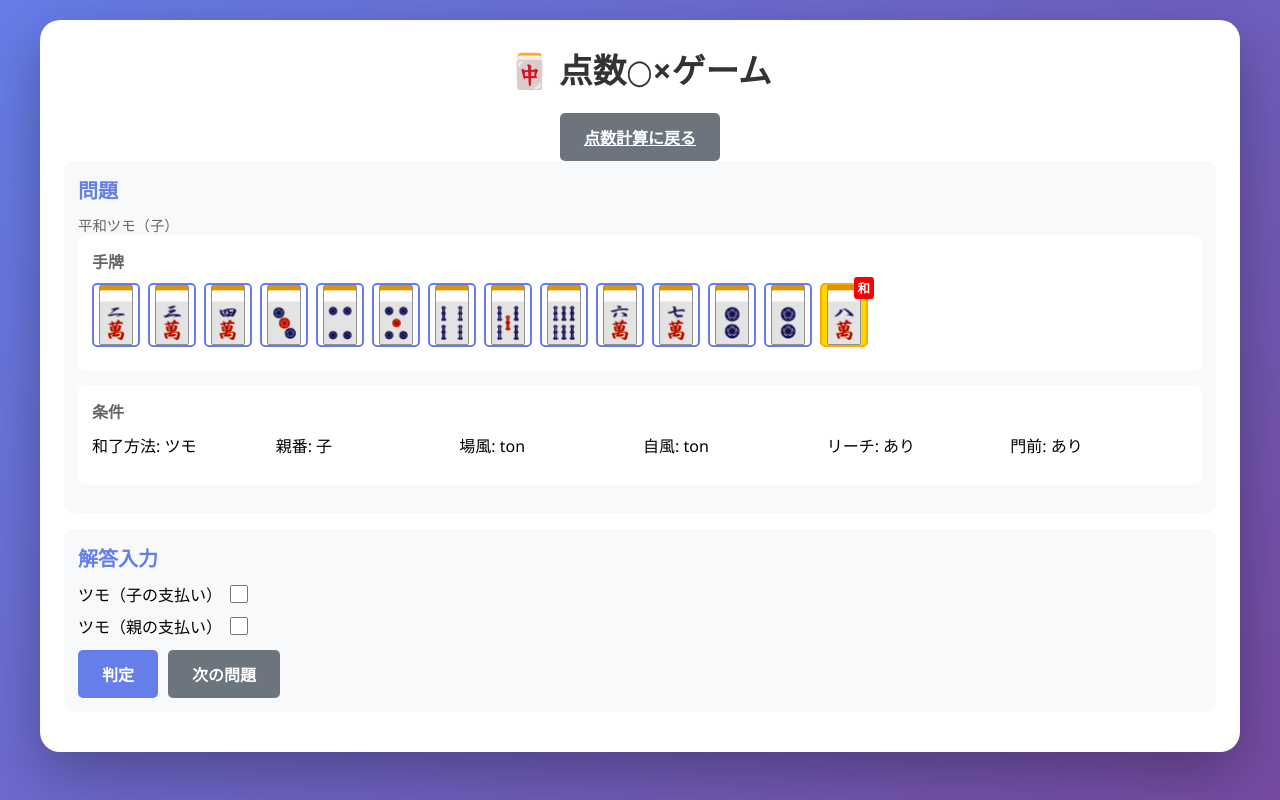
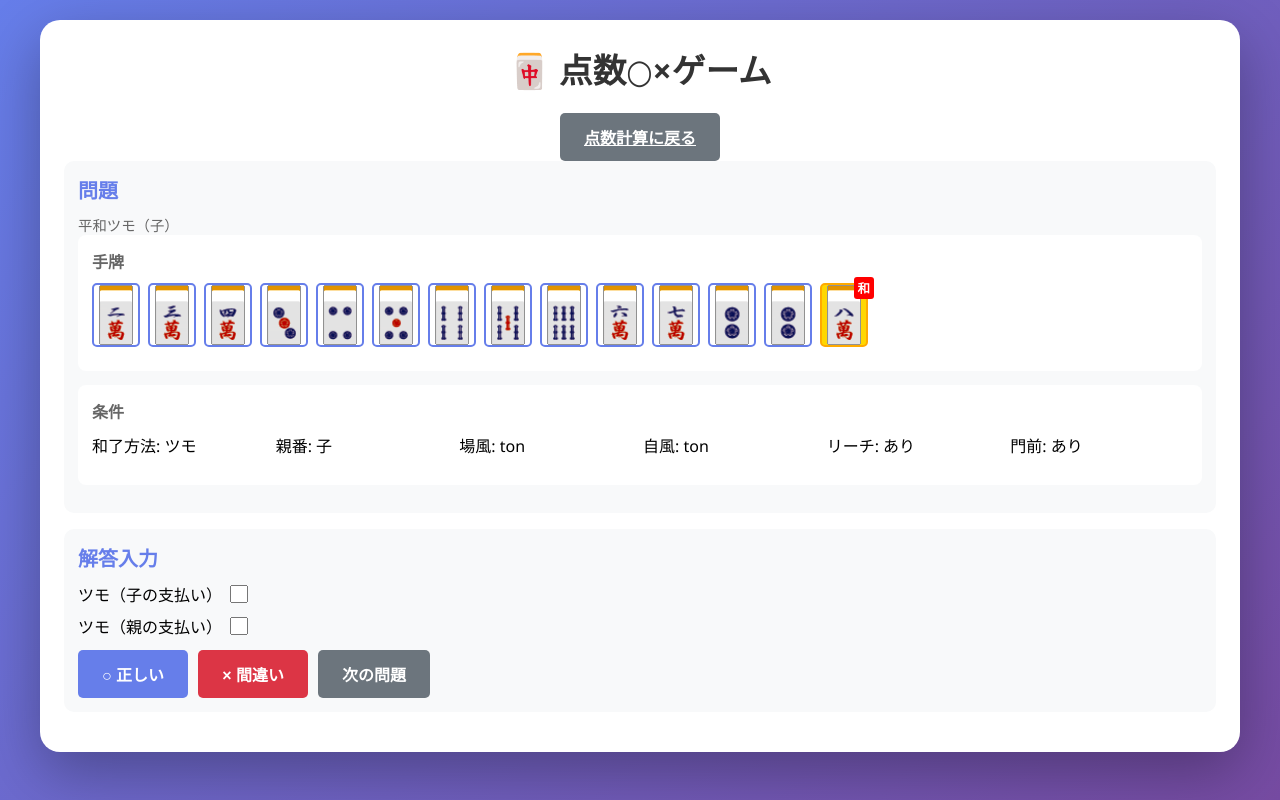
Before and after one commit to hikaru122700/mahjong-nextjs, a Next.js app: page /score-quiz in a window 1280 px wide. Built offline with nearby package versions, Linux system fonts and the light colour scheme.

Commit message:
Add O/X answer buttons

```diff
--- a/app/score-quiz/page.tsx
+++ b/app/score-quiz/page.tsx
@@ -106,24 +106,26 @@ export default function ScoreQuizPage() {
     return `子: ${expected.ko}点 / 親: ${expected.oya}点`;
   }, [expected]);
 
-  const handleJudge = () => {
-    if (!expected) return;
+  const isInputCorrect = () => {
+    if (!expected) return false;
     if (expected.type === 'ron') {
       const input = Number(answer.ron);
-      const ok = !Number.isNaN(input) && input === expected.ron;
-      setJudgeResult({ ok, expectedText });
-      return;
+      return !Number.isNaN(input) && input === expected.ron;
     }
     if (expected.type === 'tsumo-oya') {
       const input = Number(answer.tsumoAll);
-      const ok = !Number.isNaN(input) && input === expected.perPerson;
-      setJudgeResult({ ok, expectedText });
-      return;
+      return !Number.isNaN(input) && input === expected.perPerson;
     }
     const inputKo = Number(answer.tsumoKo);
     const inputOya = Number(answer.tsumoOya);
-    const ok = !Number.isNaN(inputKo) && !Number.isNaN(inputOya)
+    return !Number.isNaN(inputKo) && !Number.isNaN(inputOya)
       && inputKo === expected.ko && inputOya === expected.oya;
+  };
+
+  const handleJudge = (choice: 'ok' | 'ng') => {
+    if (!expected) return;
+    const inputOk = isInputCorrect();
+    const ok = choice === 'ok' ? inputOk : !inputOk;
     setJudgeResult({ ok, expectedText });
   };
 
@@ -226,7 +228,8 @@ export default function ScoreQuizPage() {
         <div className="section-title">解答入力</div>
         {renderInput()}
         <div className="controls" style={{ marginTop: '12px' }}>
-          <button className="btn btn-primary" onClick={handleJudge}>判定</button>
+          <button className="btn btn-primary" onClick={() => handleJudge('ok')}>○ 正しい</button>
+          <button className="btn btn-danger" onClick={() => handleJudge('ng')}>× 間違い</button>
           <button className="btn btn-secondary" onClick={handleNext}>次の問題</button>
         </div>
         {judgeResult && (
```
